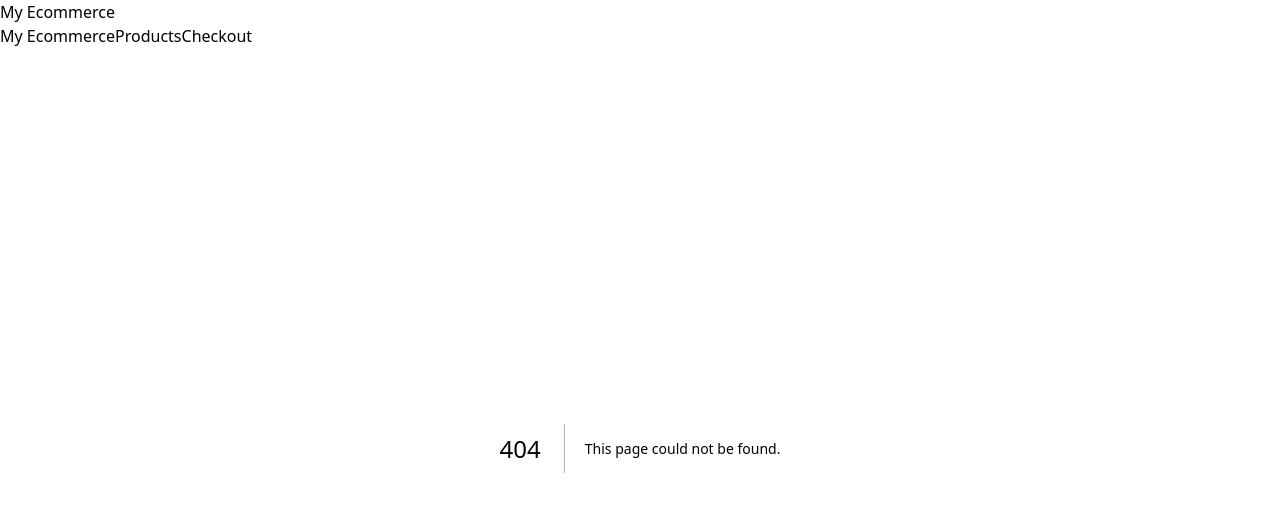
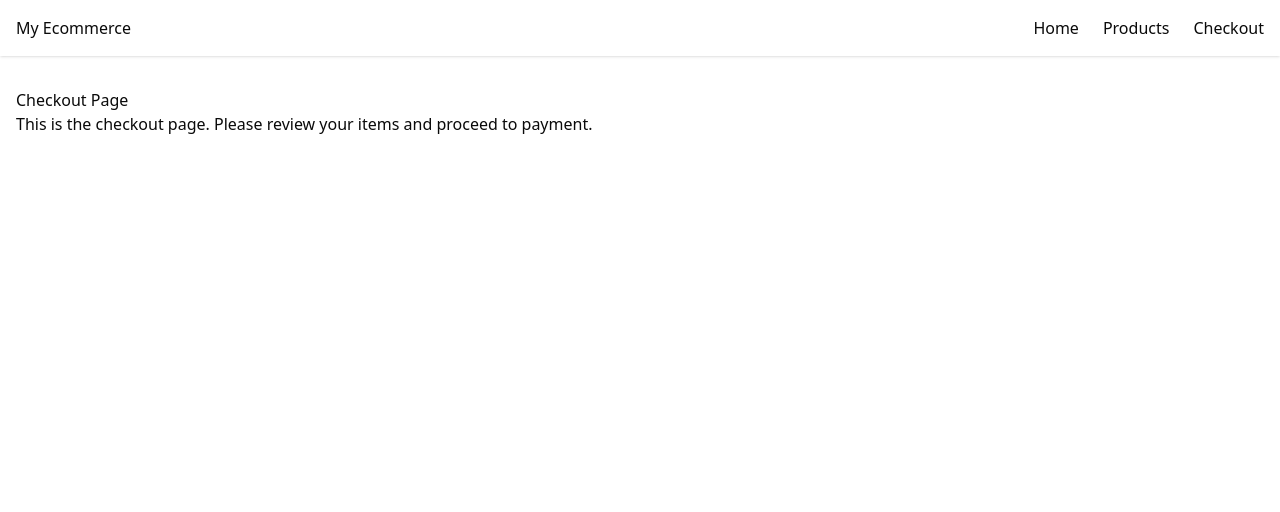
Before and after one commit to amaanansarii/ecommerce_website_nextjs, a Next.js app: page /checkout in a window 1280 px wide. Before the commit this address had no page. Shown: the top 512 px of the page. Built offline with nearby package versions, Linux system fonts and the light colour scheme.

Commit message:
changes done regarding adding products stripe api.

```diff
--- /dev/null
+++ b/app/checkout/page.tsx
@@ -0,0 +1,8 @@
+export default function ChecoutPage() {
+  return (
+    <div>
+      <h1>Checkout Page</h1>
+      <p>This is the checkout page. Please review your items and proceed to payment.</p>
+    </div>
+  );
+}
--- a/app/layout.tsx
+++ b/app/layout.tsx
@@ -26,10 +26,10 @@ export default function RootLayout({
   return (
     <html lang="en">
       <body
-        className={`${geistSans.variable} ${geistMono.variable} antialiased`}
+        className="flex min-h-full flex-col bg-white"
       >
         <Navbar/>
-        <main>{children}</main>
+        <main className="flex-grow container mx-auto px-4 py-8">{children}</main>
       </body>
     </html>
   );
--- a/app/page.tsx
+++ b/app/page.tsx
@@ -1,65 +1,14 @@
+import { stripe } from "@/lib/stripe";
 import Image from "next/image";
 
-export default function Home() {
+export default async function Home() {
+  const products = await stripe.products.list({
+    expand: ["data.default_price"],
+    limit: 5,
+  });
+
+  console.log(products, "products");
   return (
-    <div className="flex min-h-screen items-center justify-center bg-zinc-50 font-sans dark:bg-black">
-      <main className="flex min-h-screen w-full max-w-3xl flex-col items-center justify-between py-32 px-16 bg-white dark:bg-black sm:items-start">
-        <Image
-          className="dark:invert"
-          src="/next.svg"
-          alt="Next.js logo"
-          width={100}
-          height={20}
-          priority
-        />
-        <div className="flex flex-col items-center gap-6 text-center sm:items-start sm:text-left">
-          <h1 className="max-w-xs text-3xl font-semibold leading-10 tracking-tight text-black dark:text-zinc-50">
-            To get started, edit the page.tsx file.
-          </h1>
-          <p className="max-w-md text-lg leading-8 text-zinc-600 dark:text-zinc-400">
-            Looking for a starting point or more instructions? Head over to{" "}
-            <a
-              href="https://vercel.com/templates?framework=next.js&utm_source=create-next-app&utm_medium=appdir-template-tw&utm_campaign=create-next-app"
-              className="font-medium text-zinc-950 dark:text-zinc-50"
-            >
-              Templates
-            </a>{" "}
-            or the{" "}
-            <a
-              href="https://nextjs.org/learn?utm_source=create-next-app&utm_medium=appdir-template-tw&utm_campaign=create-next-app"
-              className="font-medium text-zinc-950 dark:text-zinc-50"
-            >
-              Learning
-            </a>{" "}
-            center.
-          </p>
-        </div>
-        <div className="flex flex-col gap-4 text-base font-medium sm:flex-row">
-          <a
-            className="flex h-12 w-full items-center justify-center gap-2 rounded-full bg-foreground px-5 text-background transition-colors hover:bg-[#383838] dark:hover:bg-[#ccc] md:w-[158px]"
-            href="https://vercel.com/new?utm_source=create-next-app&utm_medium=appdir-template-tw&utm_campaign=create-next-app"
-            target="_blank"
-            rel="noopener noreferrer"
-          >
-            <Image
-              className="dark:invert"
-              src="/vercel.svg"
-              alt="Vercel logomark"
-              width={16}
-              height={16}
-            />
-            Deploy Now
-          </a>
-          <a
-            className="flex h-12 w-full items-center justify-center rounded-full border border-solid border-black/[.08] px-5 transition-colors hover:border-transparent hover:bg-black/[.04] dark:border-white/[.145] dark:hover:bg-[#1a1a1a] md:w-[158px]"
-            href="https://nextjs.org/docs?utm_source=create-next-app&utm_medium=appdir-template-tw&utm_campaign=create-next-app"
-            target="_blank"
-            rel="noopener noreferrer"
-          >
-            Documentation
-          </a>
-        </div>
-      </main>
-    </div>
+    <div></div>
   );
 }
--- /dev/null
+++ b/app/products/page.tsx
@@ -0,0 +1,8 @@
+export default function ProductsPage() {
+  return (
+    <div>
+      <h1>Products Page</h1>
+      <p>Welcome to the products page. Here you can browse our product catalog.</p>
+    </div>
+  );
+}
--- a/components/Navbar.tsx
+++ b/components/Navbar.tsx
@@ -2,14 +2,20 @@ import Link from "next/link";
 
 export function Navbar(){
     return (
-        <nav>
-            <div>
-                <Link href="/">My Ecommerce</Link>
-            </div>
-            <div>
-                <Link href="/">My Ecommerce</Link>
-                <Link href="/products">Products</Link>
-                <Link href="/checkout">Checkout</Link>
+        <nav className="sticky top-0 z-50 bg-white shadow">
+            <div className="container mx-auto flex items-center justify-between px-4 py-4">
+        <Link href="/" className="hover:text-blue-600">
+          My Ecommerce
+        </Link>
+            <div className="hidden md:flex space-x-6">
+          <Link href="/">Home</Link>
+          <Link href="/products" className="hover:text-blue-600">
+            Products
+          </Link>
+          <Link href="/checkout" className="hover:text-blue-600">
+            Checkout
+          </Link>
+        </div>
             </div>
         </nav>
     )
--- /dev/null
+++ b/lib/stripe.ts
@@ -0,0 +1,3 @@
+import Stripe from "stripe";
+
+export const stripe = new Stripe(process.env.STRIPE_SECRET_KEY!)
--- a/package.json
+++ b/package.json
@@ -15,6 +15,7 @@
     "next": "16.1.1",
     "react": "19.2.3",
     "react-dom": "19.2.3",
+    "stripe": "^20.1.0",
     "tailwind-merge": "^3.4.0"
   },
   "devDependencies": {
```
Also changed, not shown: 1 other file (tests, documents, lock files or other folders).
